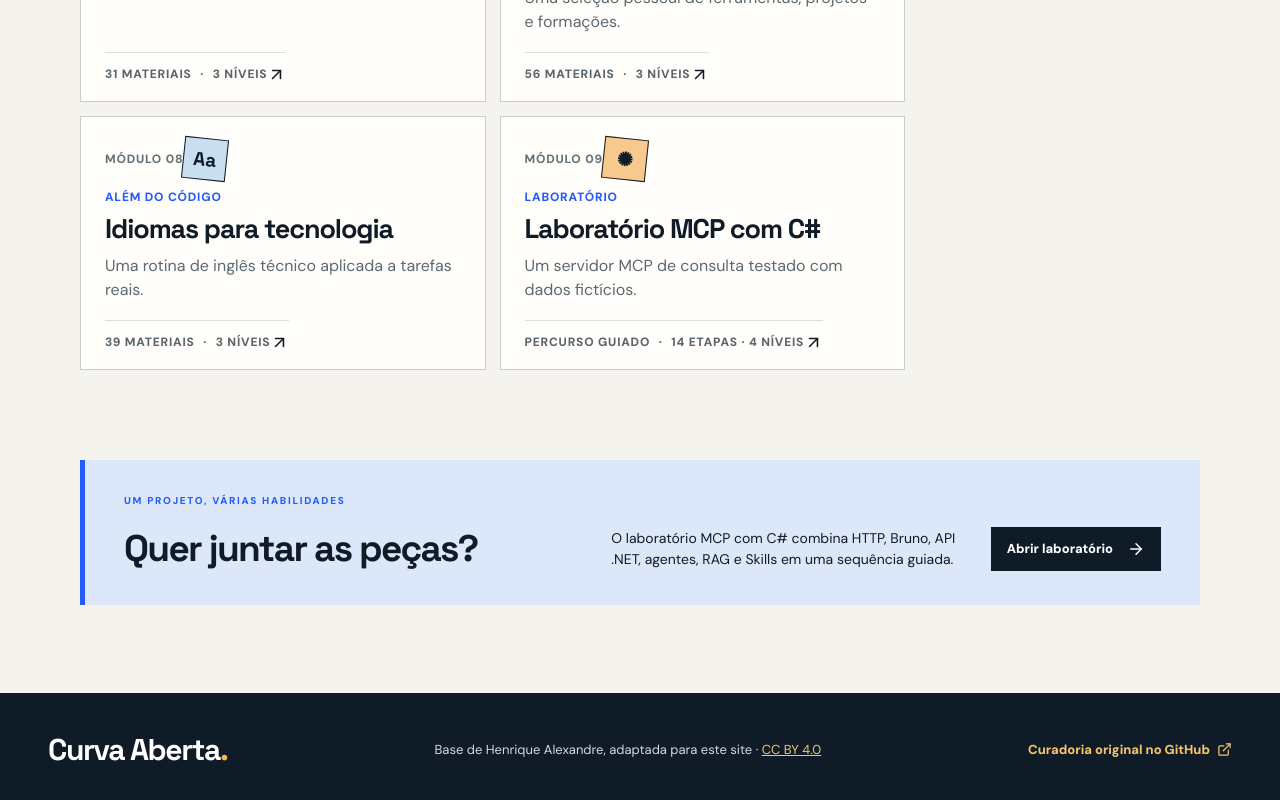
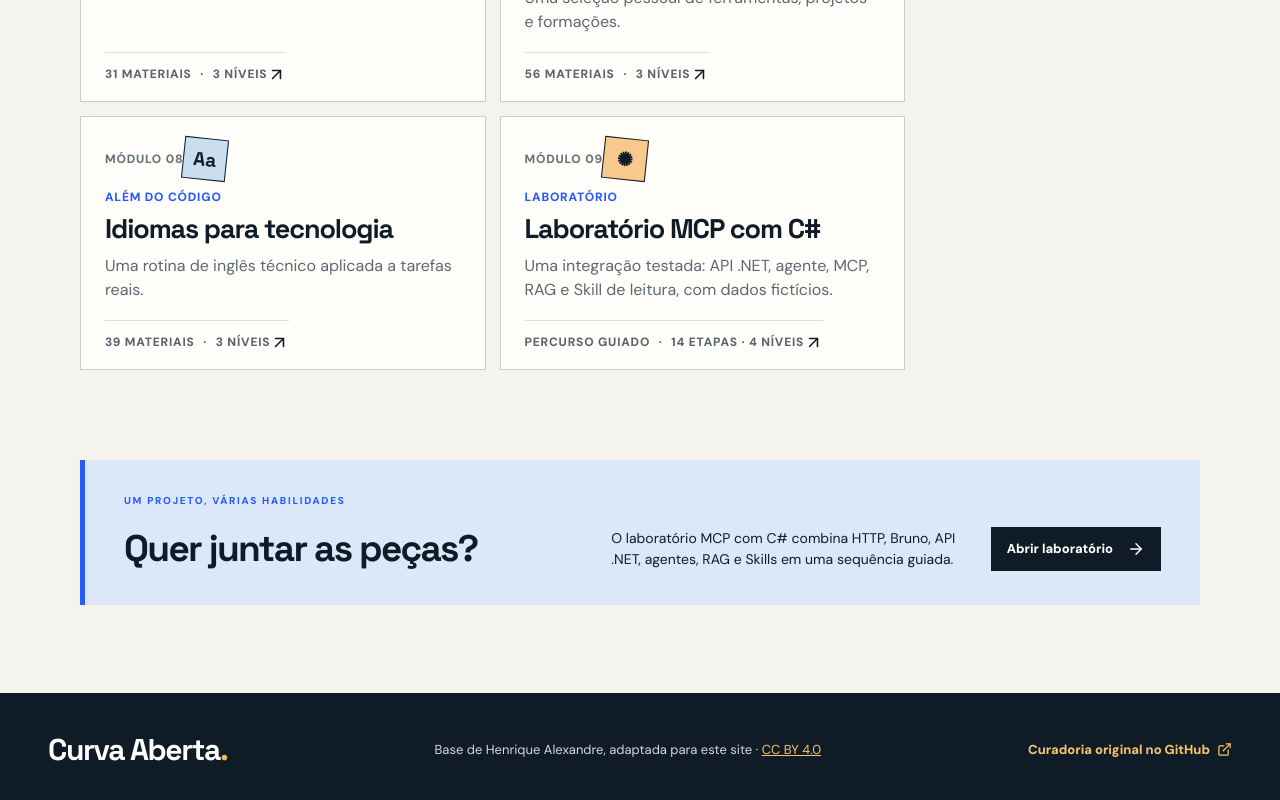
Before and after one commit to Hills808/base-conhecimento-desenvolvimento, a React (Vite) app in the folder site/: page / in a window 1280 px wide. Shown: the part 1642-2442 px from the top of the page. Built offline with nearby package versions, Linux system fonts and the light colour scheme.

Commit message:
Integrar Laboratório com 14 etapas e materiais em português

```diff
--- a/site/src/data/modules.ts
+++ b/site/src/data/modules.ts
@@ -87,8 +87,8 @@ export const modules: Module[] = [
     ]
   },
   {
-    id: 9, title: "Laboratório MCP com C#", short: "Um projeto guiado que une API, agente e Skill.", area: "Laboratório", symbol: "✺", color: "#f8c98c",
-    prerequisite: "A primeira etapa ensina HTTP; apoio de C# antes do servidor.", outcome: "Um servidor MCP de consulta testado com dados fictícios.", guide: "09-trilha-pratica-mcp-csharp-agentes",
+    id: 9, title: "Laboratório MCP com C#", short: "14 etapas para trabalhar com APIs, agentes, MCP e Skills.", area: "Laboratório", symbol: "✺", color: "#f8c98c",
+    prerequisite: "Comece por HTTP e JSON; C# entra antes da implementação. Avance pelas entregas.", outcome: "Uma integração testada: API .NET, agente, MCP, RAG e Skill de leitura, com dados fictícios.", guide: "09-trilha-pratica-mcp-csharp-agentes",
     stages: [
       { name: "Primeiro contato", learn: ["HTTP e JSON no Bruno", "Conceitos de C#", "O que muda com MCP"], practice: "Faça uma requisição à JSONPlaceholder e documente seu resultado.", proof: "Você aponta onde estão status, campos e erros." },
       { name: "Construa a ponte", learn: ["API local em .NET", "Servidor MCP e tool", "Inspector e contrato de saída"], practice: "Exponha uma tool read-only para consultar catálogo fictício.", proof: "A tool retorna dados explícitos e trata ausência sem inventar." },
```
